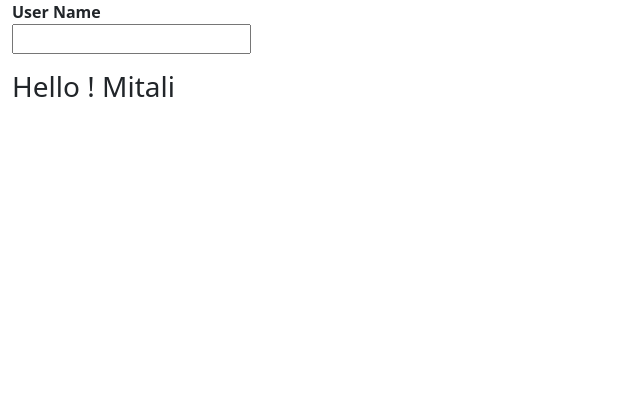
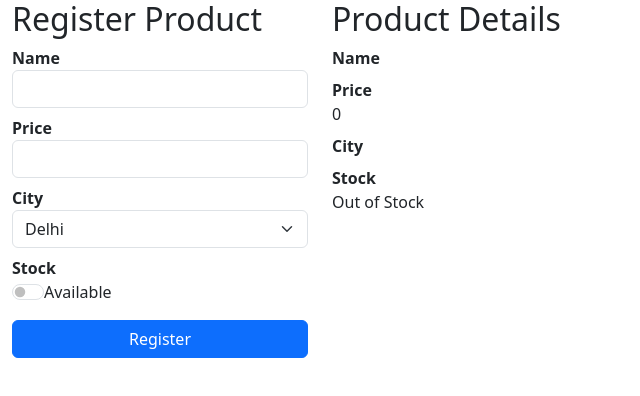
Before and after one commit to himanshu094/react-Practice, a React (Create React App) app in the folder react-shopping/: page / in a window 1280 px wide. Shown: the top 396 px of the page, without its empty margins (0-640 px from the left). Built offline with nearby package versions, Linux system fonts and the light colour scheme.

Commit message:
form with 2 way binding without 3rd  party

```diff
--- a/react-shopping/src/component/EventBindingComponent.js
+++ b/react-shopping/src/component/EventBindingComponent.js
@@ -12,7 +12,8 @@
     <div className='container-fluid'>
       <dl>
         <dt>User Name</dt>
-        <dd><input type='text' onKeyUp={handleUserName}/></dd>
+        {/* //! value will be set if we use onChange event otherwise for other event (onKeyUp,OnBlur) input field will be readonly */}
+        <dd><input type='text' value={userName} onChange={handleUserName}/></dd>
       </dl>
       <h3>Hello ! {userName}</h3>
     </div>
--- /dev/null
+++ b/react-shopping/src/component/TwoWayBinding.js
@@ -0,0 +1,88 @@
+import {useState,useEffect} from 'react'
+
+export default function TwoWayBinding() {
+
+  const [product,setProduct]=useState({Name:'',Price:0,City:'',Stock:false});
+  const [newProduct,setNewProduct]=useState({Name:'',Price:0,City:'',Stock:false})
+
+  function handleName(e){
+    setProduct({
+      Name:e.target.value,
+      Price:product.Price,
+      City:product.City,
+      Stock:product.Stock
+    })
+  }
+
+  function handlePrice(e){
+    setProduct({
+      Name:product.Name,
+      Price:e.target.value,
+      City:product.City,
+      Stock:product.Stock
+    })
+  }
+
+  function handleCity(e){
+    setProduct({
+      Name:product.Name,
+      Price:product.Price,
+      City:e.target.value,
+      Stock:product.Stock
+    })
+  }
+
+  function handleStock(e){
+    setProduct({
+      Name:product.Name,
+      Price:product.Price,
+      City:product.City,
+      Stock:e.target.checked
+    })
+  }
+
+  function handleRegisterClick(){
+    setNewProduct(product)
+  }
+
+  return (
+    <div className='container-fluid'>
+      <div className='row'>
+        <div className='col-3'>
+          <h2>Register Product</h2>
+          <dl>
+            <dt>Name</dt>
+            <dd><input onChange={handleName} className='form-control' type='text' /></dd>
+            <dt>Price</dt>
+            <dd><input onChange={handlePrice} className='form-control' type="text"/></dd>
+            <dt>City</dt>
+            <dd>
+              <select onChange={handleCity} className='form-select'>
+                <option>Delhi</option>
+                <option>Hydrabad</option>
+              </select>
+            </dd>
+            <dt>Stock</dt>
+            <dd className='form-switch'>
+              <input onChange={handleStock} className='form-check-input' type='checkbox' />Available
+            </dd>
+          </dl>
+          <button onClick={handleRegisterClick} className='btn btn-primary w-100'>Register</button>
+        </div>
+        <div className='col-9'>
+          <h2>Product Details</h2>
+          <dl>
+            <dt>Name</dt>
+            <dd>{newProduct.Name}</dd>
+            <dt>Price</dt>
+            <dd>{newProduct.Price}</dd>
+            <dt>City</dt>
+            <dd>{newProduct.City}</dd>
+            <dt>Stock</dt>
+            <dd>{(newProduct.Stock==true)?"Available":"Out of Stock"}</dd>
+          </dl>
+        </div>
+      </div>
+    </div>
+  )
+}
--- a/react-shopping/src/index.js
+++ b/react-shopping/src/index.js
@@ -9,14 +9,13 @@
 import ShoppingComponent from './component/ShoppingComponent';
 import ApiComponentCart from './component/ApiComponentCart';
 import EventBindingComponent from './component/EventBindingComponent';
+import TwoWayBinding from './component/TwoWayBinding';
 
 
 const root = ReactDOM.createRoot(document.getElementById('root'));
 root.render(
   <React.StrictMode>
-    {/* <NetflixIndexComponent /> */}
-    {/* <ApiComponentCart/> */}
-    <EventBindingComponent/>
+    <TwoWayBinding/>
   </React.StrictMode>
 );
 
```
